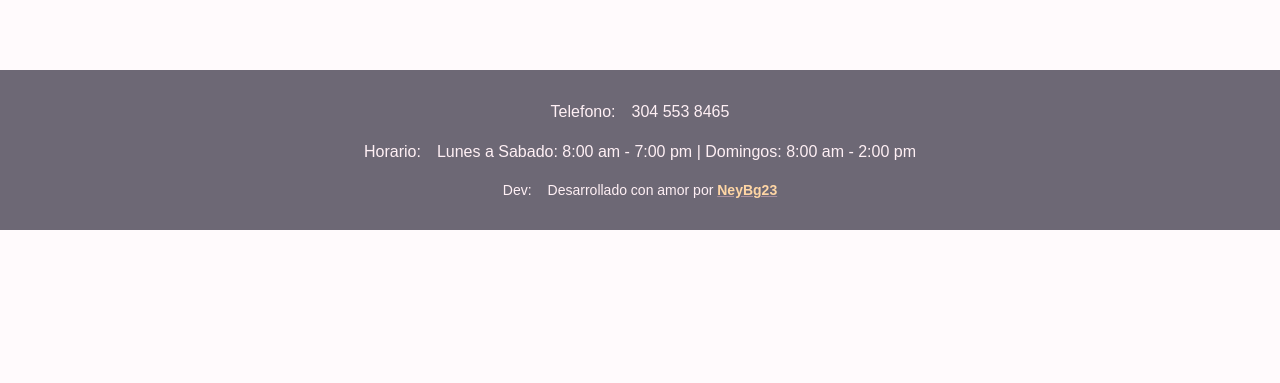
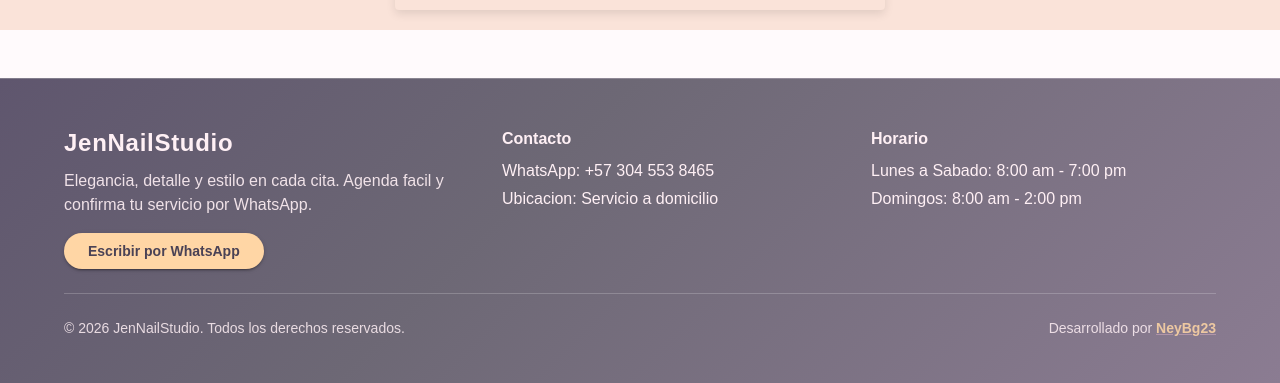
Before and after one commit to NeyBg23/JeNailStudio, a React (Vite) app: page / in a window 1280 px wide. Shown: the part 2794-3177 px from the top of the page. Before the commit the page ends 3024 px from the top, so only its background shows below. Built offline with nearby package versions, Linux system fonts and the light colour scheme; no server answers; the database is empty.

Commit message:
reordene la home: testimonios antes del footer, panel con whatsapp y footer mas premium

```diff
--- a/src/App.jsx
+++ b/src/App.jsx
@@ -105,10 +105,6 @@ function App() {
           <Servicios />
         </Box>
 
-        <Box id="testimonios">
-          <Testimonios />
-        </Box>
-
         <Container id="reservar" maxWidth="lg" sx={{ py: 6 }}>
           <Paper className="booking-banner" sx={{ p: { xs: 2, md: 4 }, borderRadius: 4 }}>
             <Typography variant="h4" sx={{ color: "#6D6875", fontWeight: 700 }}>
@@ -134,6 +130,10 @@ function App() {
           <ReservasListCliente key={refreshKey} />
         </Container>
 
+        <Box id="testimonios">
+          <Testimonios />
+        </Box>
+
         <Footer />
       </div>
 
--- a/src/components/Footer.jsx
+++ b/src/components/Footer.jsx
@@ -1,42 +1,92 @@
-import { Box, Typography, Link } from "@mui/material";
+import { Box, Typography, Link, Button, Container, Divider } from "@mui/material";
 
 function Footer() {
   return (
     <Box
+      component="footer"
       sx={{
-        backgroundColor: "#6D6875",
+        mt: 6,
+        background:
+          "linear-gradient(135deg, #5f566e 0%, #6D6875 40%, #8b7c92 100%)",
         color: "#FFF0F5",
-        padding: "30px 20px",
-        marginTop: "40px",
-        textAlign: "center",
+        borderTop: "1px solid rgba(255,255,255,0.18)",
       }}
     >
-      <Box sx={{ display: "flex", justifyContent: "center", gap: 2, mb: 2 }}>
-        <Typography variant="body1">Telefono:</Typography>
-        <Typography variant="body1">304 553 8465</Typography>
+      <Container maxWidth="lg" sx={{ py: { xs: 4, md: 6 } }}>
+        <Box
+          sx={{
+            display: "grid",
+            gridTemplateColumns: { xs: "1fr", md: "1.2fr 1fr 1fr" },
+            gap: 3,
+            alignItems: "start",
+          }}
+        >
+          <Box>
+            <Typography variant="h5" sx={{ fontWeight: 800, letterSpacing: "0.03em" }}>
+              JenNailStudio
+            </Typography>
+            <Typography sx={{ mt: 1.2, opacity: 0.9 }}>
+              Elegancia, detalle y estilo en cada cita. Agenda facil y confirma tu servicio por WhatsApp.
+            </Typography>
+            <Button
+              component="a"
+              href="https://wa.me/573045538465"
+              target="_blank"
+              rel="noopener"
+              variant="contained"
+              sx={{
+                mt: 2,
+                borderRadius: "999px",
+                px: 3,
+                backgroundColor: "#FFD6A5",
+                color: "#4a4255",
+                fontWeight: 700,
+                "&:hover": { backgroundColor: "#ffc889" },
+              }}
+            >
+              Escribir por WhatsApp
+            </Button>
           </Box>
 
-      <Box sx={{ display: "flex", justifyContent: "center", gap: 2, mb: 2 }}>
-        <Typography variant="body1">Horario:</Typography>
-        <Typography variant="body1">
-          Lunes a Sabado: 8:00 am - 7:00 pm | Domingos: 8:00 am - 2:00 pm
-        </Typography>
+          <Box>
+            <Typography sx={{ fontWeight: 700, mb: 1 }}>Contacto</Typography>
+            <Typography>WhatsApp: +57 304 553 8465</Typography>
+            <Typography sx={{ mt: 0.5 }}>Ubicacion: Servicio a domicilio</Typography>
           </Box>
 
-      <Box sx={{ display: "flex", justifyContent: "center", gap: 2 }}>
-        <Typography variant="body2">Dev:</Typography>
-        <Typography variant="body2">
-          Desarrollado con amor por{" "}
+          <Box>
+            <Typography sx={{ fontWeight: 700, mb: 1 }}>Horario</Typography>
+            <Typography>Lunes a Sabado: 8:00 am - 7:00 pm</Typography>
+            <Typography sx={{ mt: 0.5 }}>Domingos: 8:00 am - 2:00 pm</Typography>
+          </Box>
+        </Box>
+
+        <Divider sx={{ my: 3, borderColor: "rgba(255,255,255,0.2)" }} />
+
+        <Box
+          sx={{
+            display: "flex",
+            justifyContent: "space-between",
+            flexDirection: { xs: "column", md: "row" },
+            gap: 1,
+          }}
+        >
+          <Typography variant="body2" sx={{ opacity: 0.85 }}>
+            © {new Date().getFullYear()} JenNailStudio. Todos los derechos reservados.
+          </Typography>
+          <Typography variant="body2" sx={{ opacity: 0.85 }}>
+            Desarrollado por{" "}
             <Link
               href="https://github.com/NeyBg23"
               target="_blank"
               rel="noopener"
-            sx={{ color: "#FFD6A5", fontWeight: "bold" }}
+              sx={{ color: "#FFD6A5", fontWeight: 700 }}
             >
               NeyBg23
             </Link>
           </Typography>
         </Box>
+      </Container>
     </Box>
   );
 }
--- a/src/reservas/BookingPanel.jsx
+++ b/src/reservas/BookingPanel.jsx
@@ -170,9 +170,12 @@ function BookingPanel({ open, onClose, onCreated }) {
                   </Grid>
                   <Grid item xs={12} md={6}>
                     <TextField
-                      label="Telefono"
+                      label="WhatsApp"
+                      type="tel"
                       value={form.clienteTelefono}
                       onChange={(event) => setValue("clienteTelefono", event.target.value)}
+                      placeholder="Ej: 3001234567"
+                      helperText="Te contactaremos por WhatsApp para confirmar."
                       fullWidth
                       required
                     />
```
Lines whose indentation alone changed are shown as unchanged.
